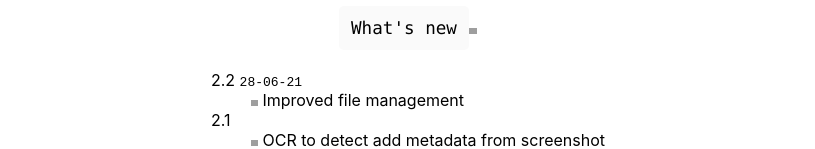
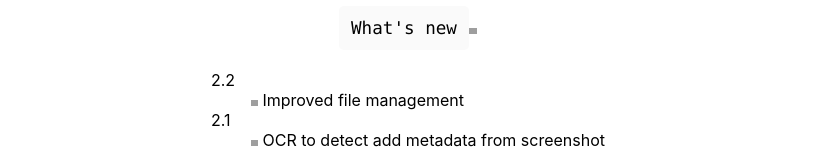
Before and after one commit to xiaowuc2/cognopy.github.io, a Next.js app: page / in a window 1280 px wide. Shown: the part 658-807 px from the top of the page, without its empty margins (232-1047 px from the left). Built offline with nearby package versions, Linux system fonts and the light colour scheme; grey boxes are pictures that could not be loaded.

Commit message:
Update index.js

```diff
--- a/pages/index.js
+++ b/pages/index.js
@@ -54,7 +54,7 @@ export default function Home() {
            <img src="https://raw.githubusercontent.com/xiaowuc2/xiaowuc2/master/source/cogno/green.png" width="8px;"/>
          </p>
          <dl>
-           <dt>2.2 <code>28-06-21</code></dt>
+           <dt>2.2</dt>
            <dd><img src="https://raw.githubusercontent.com/xiaowuc2/xiaowuc2/master/source/cogno/blue.png" width="7px;"/> Improved file management</dd>
            <dt>2.1</dt>
            <dd><img src="https://raw.githubusercontent.com/xiaowuc2/xiaowuc2/master/source/cogno/tel.png" width="7px;"/> OCR to detect add metadata from screenshot</dd>
```
